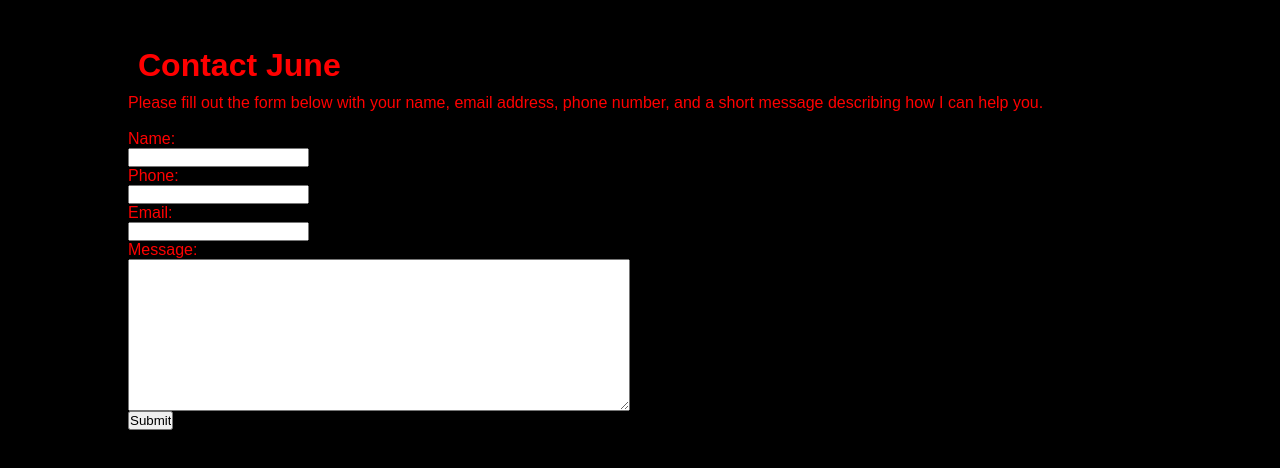
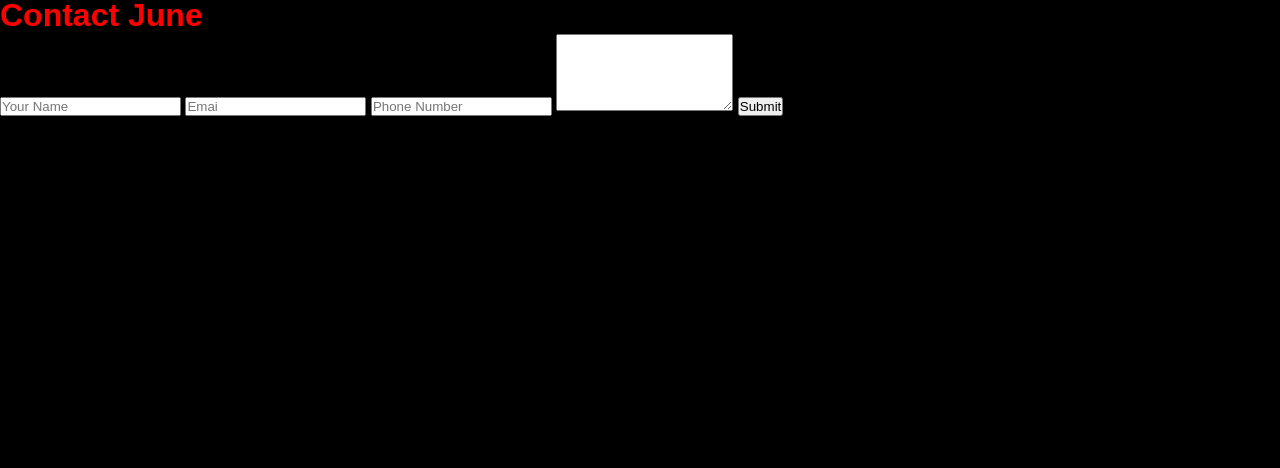
Before and after one commit to junebirnie/JuneBirnieMusic, a plain HTML site: page index.html in a window 1280 px wide. Shown: the part 2482-2950 px from the top of the page. After the commit the page ends 2598 px from the top, so only its background shows below. Drawn offline with Linux system fonts and the light colour scheme; files whose address does not match are found by name.

Commit message:
Update index.html
Hopefully the contact form works now

```diff
--- a/index.html
+++ b/index.html
@@ -2,7 +2,7 @@
 <html>
     <head>
         <title>June Birnie Music</title>
-        <link rel="stylesheet" href="styles\junebirniemusicdotcomstyles.css">
+        <link rel="stylesheet" href="C:\Users\June Birnie\Documents\junebirniemusicdotcom\styles\junebirniemusicdotcomstyles.css">
     </head>
     <body>
         <div id="header">
@@ -46,7 +46,7 @@
         <div class="aboutLessons">
             <div class="aboutRow">
                 <div class="aboutColumn1">
-                    <img id="junePhoto1" src="images\junephoto1.jpg" alt="JuneDjPhoto">
+                    <img id="junePhoto1" src="C:\Users\June Birnie\Documents\junebirniemusicdotcom\images\junephoto1.jpg" alt="JuneDjPhoto">
                 </div>
                 <div class="aboutColumn2">
                     <h1>Online Lessons with June</h1>
@@ -83,37 +83,19 @@
                     allow="autoplay; clipboard-write; encrypted-media; fullscreen; picture-in-picture" loading="lazy"></iframe>
                 </div>
                 <div class="musicColumn2">
-                    <img id="junePhoto2" src="images\junephoto2.jpg" alt="JuneDjPhoto">
+                    <img id="junePhoto2" src="C:\Users\June Birnie\Documents\junebirniemusicdotcom\images\junephoto2.jpg" alt="JuneDjPhoto">
                 </div>
             </div>
         </div>
-        <div class="contact">
-            <h1 class="contactHeader">Contact June</h1>
-                <p>
-                    Please fill out the form below with your name, email address, phone number,
-                    and a short message describing how I can help you.
-                </p>
-                <br>
-            <div class="contactBox">
-                <form class="contactForm" action="/submit-form" method="post">
-                    <div class="namePhoneEmailDiv">
-                        <label class="namePhoneEmailLabel" for="name">Name:</label>
-                        <input class="namePhoneEmailInput" type="text" id="name" name="name" required>
-
-                        <label class="namePhoneEmailLabel" for="phone">Phone:</label>
-                        <input class="namePhoneEmailInput" type="tel" id="phone" name="phone" pattern="[0-9]{3}-[0-9]{3}-[0-9]{4}" required>
-
-                        <label class="namePhoneEmailLabel" for="email">Email:</label>
-                        <input class="namePhoneEmailInput" type="email" id="email" name="email" required>
-                    </div>
-                    <div id="messageInputDiv">
-                        <label for="message">Message:</label>
-                        <textarea id="message" name="message" required></textarea>
-                    </div>
-                    <input type="submit" value="Submit">
-                  </form>
-            </div>
+        <div class="contactBox">
+            <h1 id="contactHeader">Contact June</h1>
+            <form id ="contactForm" action="https://formsubmit.co/juneunderscorebirnie@gmail.com" method="POST">
+                <input type="text" id="contactNameInput" placeholder="Your Name" required>
+                <input type="text" id="contactEmailInput" placeholder="Emai" required>
+                <input type="text" id="contactPhoneInput" placeholder="Phone Number" required>
+                <textarea id="contactMessageInput" rows="5"></textarea>
+                <button type="submit">Submit</button>
+            </form>
         </div>
     </body>
-    <script></script>
 </html>
```
